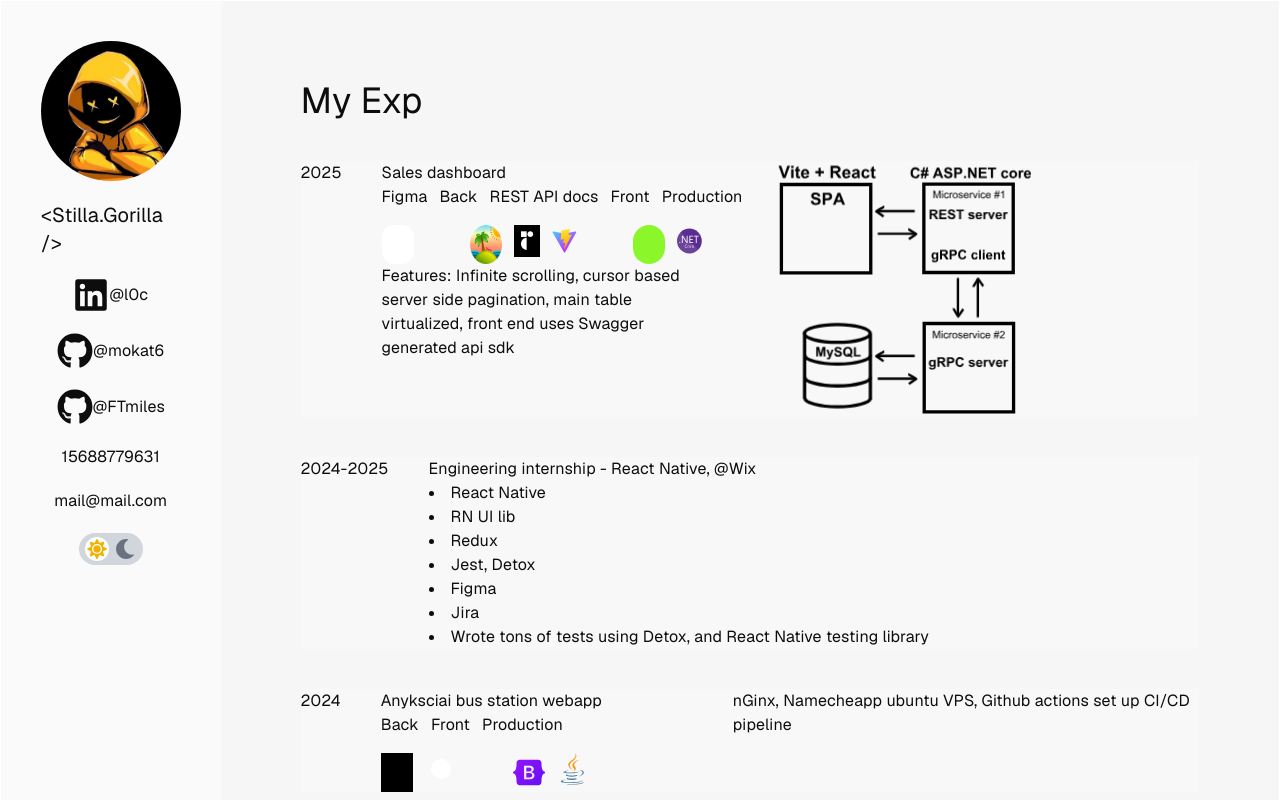
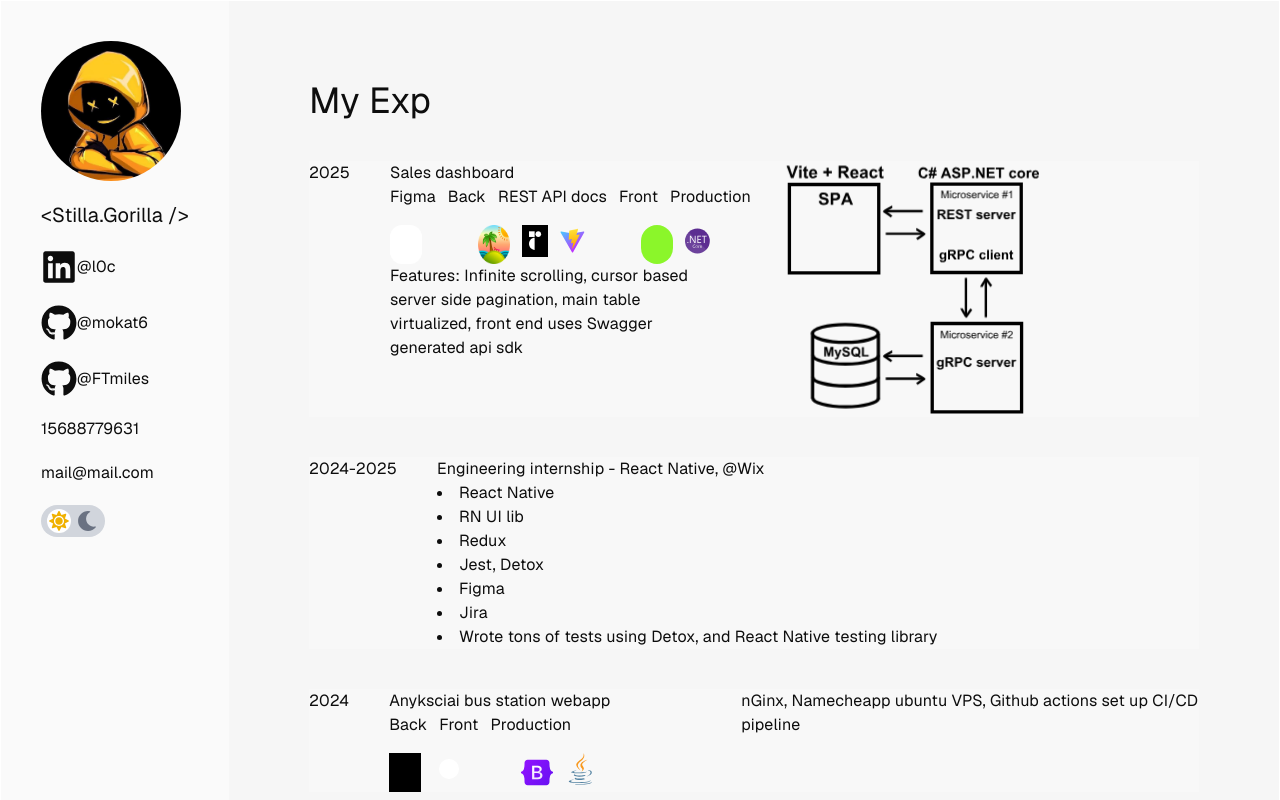
Before and after one commit to mokat6/portfolio, a Next.js app: page / in a window 1280 px wide. Shown: the top 800 px of the page. Built offline with nearby package versions, Linux system fonts and the light colour scheme; some icons are missing.

Commit message:
center sidebar, cleanup

```diff
--- a/src/components/ExperienceCard.tsx
+++ b/src/components/ExperienceCard.tsx
@@ -57,14 +57,11 @@ export const ExperienceCard = () => {
             </Tooltip>
             <Tooltip message="Tanstack Table, Tanstack Query, Tanstack Virtual">
               <Tanstack />
-              {/* <Image src={Tanstack} alt="TanStack" width={32} height={32} /> */}
             </Tooltip>
             <Tooltip message="Radix primitives">
-              {/* <Image src={Radix} alt="Radix" width={32} height={32} /> */}
               <Radix />
             </Tooltip>
             <Tooltip message="Vite">
-              {/* <Image src={Vite} alt="Vite" width={32} height={32} /> */}
               <Vite />
             </Tooltip>
             <Tooltip message="React">
@@ -76,10 +73,8 @@ export const ExperienceCard = () => {
               <span className="text-gray-700 bg-[color:#8bf62a]  rounded-full">
                 <SiSwagger size={32} />
               </span>
-              {/* <SiSwagger size={32} className="text-green-400 dark:text-green-700" /> */}
             </Tooltip>
             <Tooltip message="asp .NET core">
-              {/* <Image src={Dotnet} alt="Vite" width={32} height={32} /> */}
               <Dotnet />
             </Tooltip>
           </div>
--- a/src/components/Side.tsx
+++ b/src/components/Side.tsx
@@ -4,7 +4,8 @@ import { SwitchMoon } from "./SwitchMoon";
 
 export const Side = () => {
   return (
-    <div className="bg-white/40 p-10 flex flex-col items-center gap-5">
+    <div className="bg-white/40 p-10 flex flex-col items-center">
+      <div className="flex flex-col gap-5">
         <Image
           id="userPhoto"
           src="/image/profile-pic.jpg"
@@ -13,7 +14,7 @@ export const Side = () => {
           height={140}
           className="rounded-full"
         />
-      <p className="text-xl">{`<Stilla.Gorilla />`}</p>
+        <p className="text-xl text-nowrap">{`<Stilla.Gorilla />`}</p>
 
         <div className="flex items-center">
           <FaLinkedin className="text-4xl" />
@@ -37,5 +38,6 @@ export const Side = () => {
         <div>mail@mail.com</div>
         <SwitchMoon />
       </div>
+    </div>
   );
 };
```
Also changed, not shown: src/components/ExperienceCard3.tsx (+0 -8 lines). Lines whose indentation alone changed are shown as unchanged.
